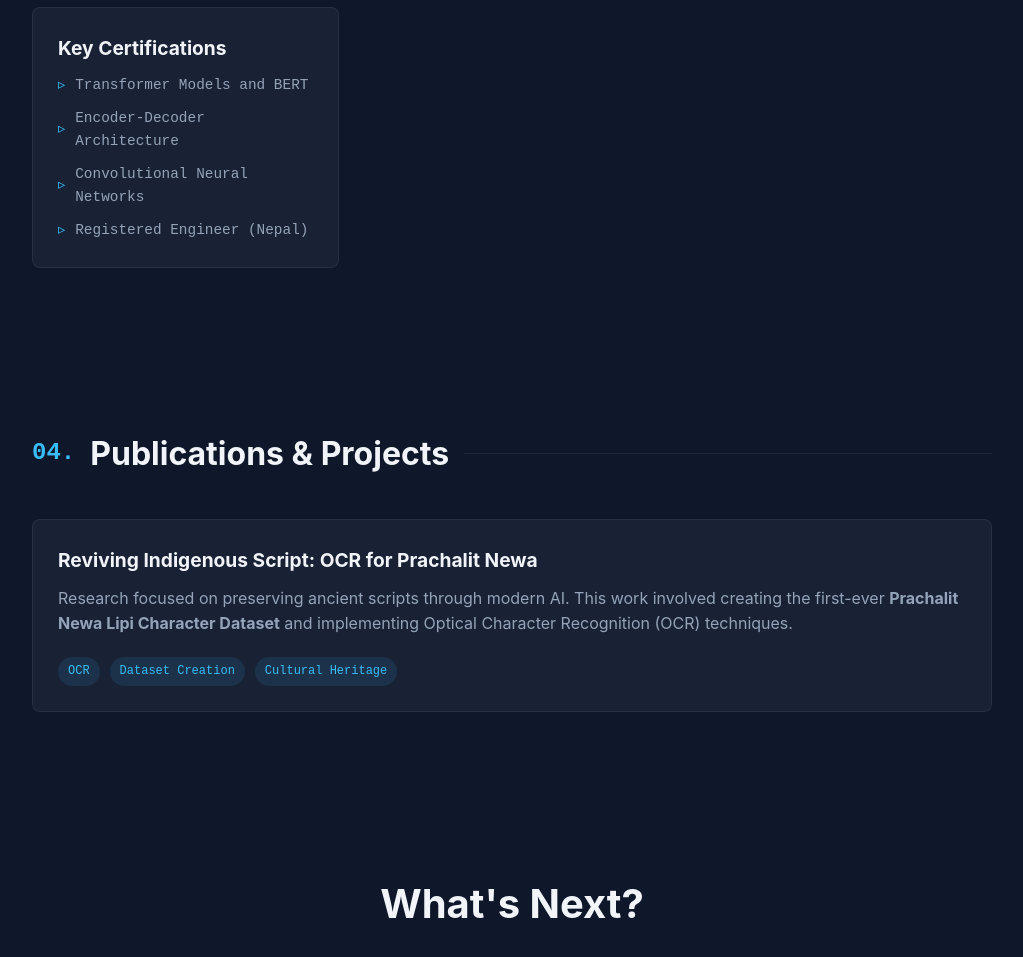
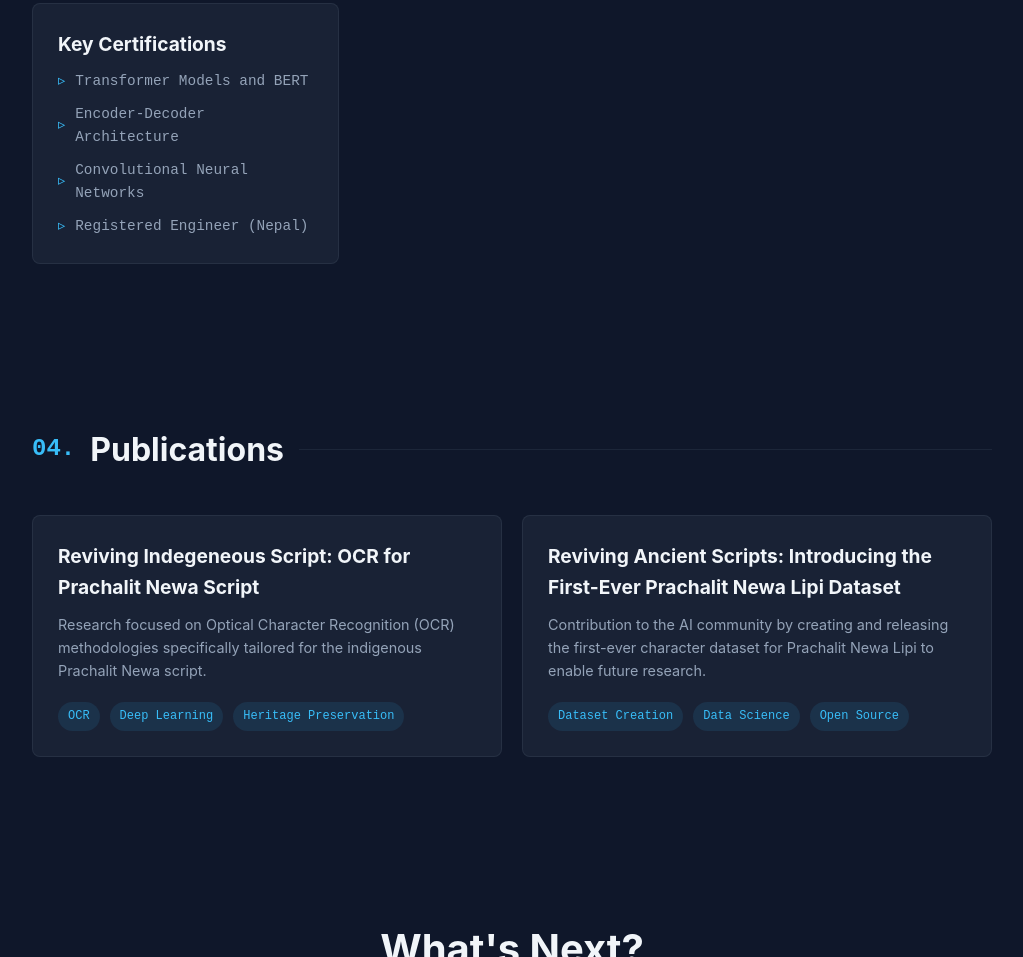
Before and after one commit to sobit-nep/50bit, a plain HTML site: page index.html in a window 1280 px wide. Shown: the part 2317-3274 px from the top of the page, without its empty margins (128-1151 px from the left). Drawn offline with Linux system fonts and the light colour scheme.

Commit message:
Update index.html

```diff
--- a/index.html
+++ b/index.html
@@ -18,6 +18,8 @@
         }
 
         * { margin: 0; padding: 0; box-sizing: border-box; }
+
+        html { scroll-behavior: smooth; }
 
         body {
             background-color: var(--bg-color);
@@ -153,6 +155,8 @@
             padding: 25px;
             border-radius: 8px;
             transition: transform 0.3s, border-color 0.3s;
+            display: flex;
+            flex-direction: column;
         }
 
         .card:hover {
@@ -175,7 +179,8 @@
             display: flex;
             flex-wrap: wrap;
             gap: 10px;
-            margin-top: 20px;
+            margin-top: auto;
+            padding-top: 20px;
         }
 
         .tech-tag {
@@ -355,18 +360,33 @@
         </section>
 
         <section id="publications">
-            <h2 class="section-title"><span>04.</span> Publications & Projects</h2>
-            <div class="card">
-                <h3>Reviving Indigenous Script: OCR for Prachalit Newa</h3>
-                <p style="color: var(--text-muted); margin-top: 10px;">
-                    Research focused on preserving ancient scripts through modern AI. This work involved creating the first-ever
-                    <strong>Prachalit Newa Lipi Character Dataset</strong> and implementing Optical Character Recognition (OCR) techniques.
-                </p>
-                <div class="tech-stack">
-                    <span class="tech-tag">OCR</span>
-                    <span class="tech-tag">Dataset Creation</span>
-                    <span class="tech-tag">Cultural Heritage</span>
+            <h2 class="section-title"><span>04.</span> Publications</h2>
+            <div class="grid">
+
+                <div class="card">
+                    <h3>Reviving Indegeneous Script: OCR for Prachalit Newa Script</h3>
+                    <p style="color: var(--text-muted); margin-top: 10px; font-size: 0.9rem;">
+                        Research focused on Optical Character Recognition (OCR) methodologies specifically tailored for the indigenous Prachalit Newa script.
+                    </p>
+                    <div class="tech-stack">
+                        <span class="tech-tag">OCR</span>
+                        <span class="tech-tag">Deep Learning</span>
+                        <span class="tech-tag">Heritage Preservation</span>
+                    </div>
                 </div>
+
+                <div class="card">
+                    <h3>Reviving Ancient Scripts: Introducing the First-Ever Prachalit Newa Lipi Dataset</h3>
+                    <p style="color: var(--text-muted); margin-top: 10px; font-size: 0.9rem;">
+                        Contribution to the AI community by creating and releasing the first-ever character dataset for Prachalit Newa Lipi to enable future research.
+                    </p>
+                    <div class="tech-stack">
+                        <span class="tech-tag">Dataset Creation</span>
+                        <span class="tech-tag">Data Science</span>
+                        <span class="tech-tag">Open Source</span>
+                    </div>
+                </div>
+
             </div>
         </section>
 
```
